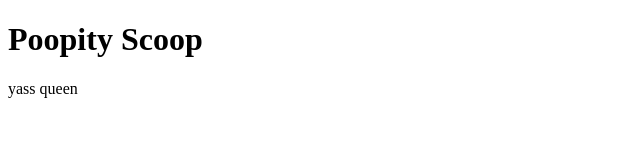
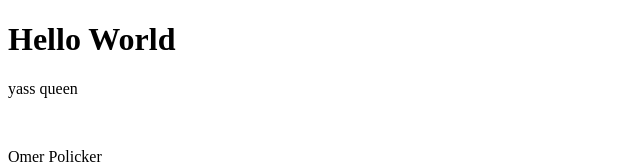
Before and after one commit to Omerpolicker/Omerpolicker.github.io, a plain HTML site: page index.html in a window 1280 px wide. Shown: the top 164 px of the page, without its empty margins (0-640 px from the left). Drawn offline with Linux system fonts and the light colour scheme.

Commit message:
Update index.html

```diff
--- a/index.html
+++ b/index.html
@@ -1,7 +1,13 @@
 <!DOCTYPE html>
 <html>
 <body>
-    <h1>Poopity Scoop </h1>
+    <h1>Hello World </h1>
     <p> yass queen</p>
+
+    <br/><p> Omer Policker</p>
+    <br/><p> 417 requests</p>
+    <br/><p> 4.0 MB transfers </p>
+    <br/><p> 1.2 mins </p>
+
 </body>
 </html>
```
